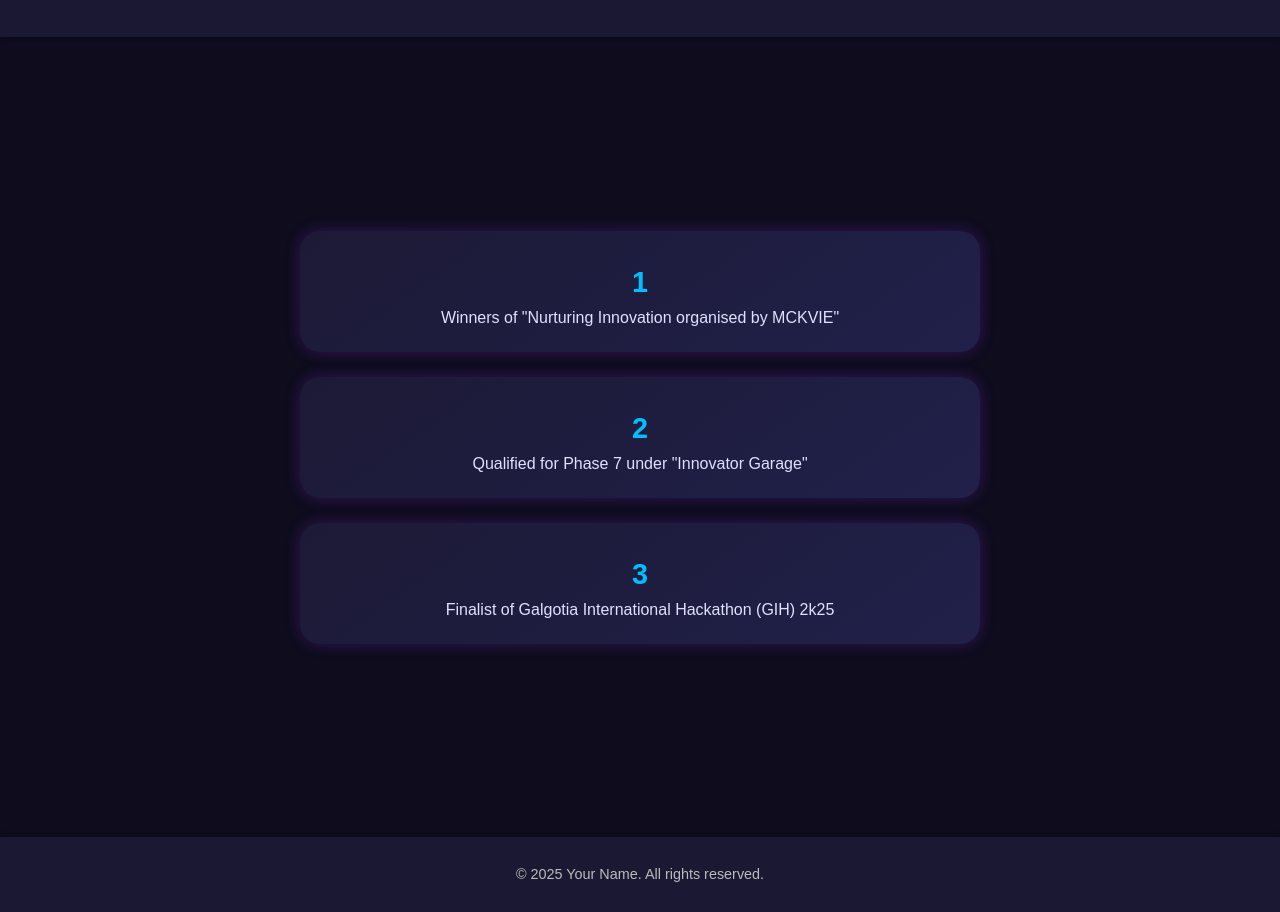
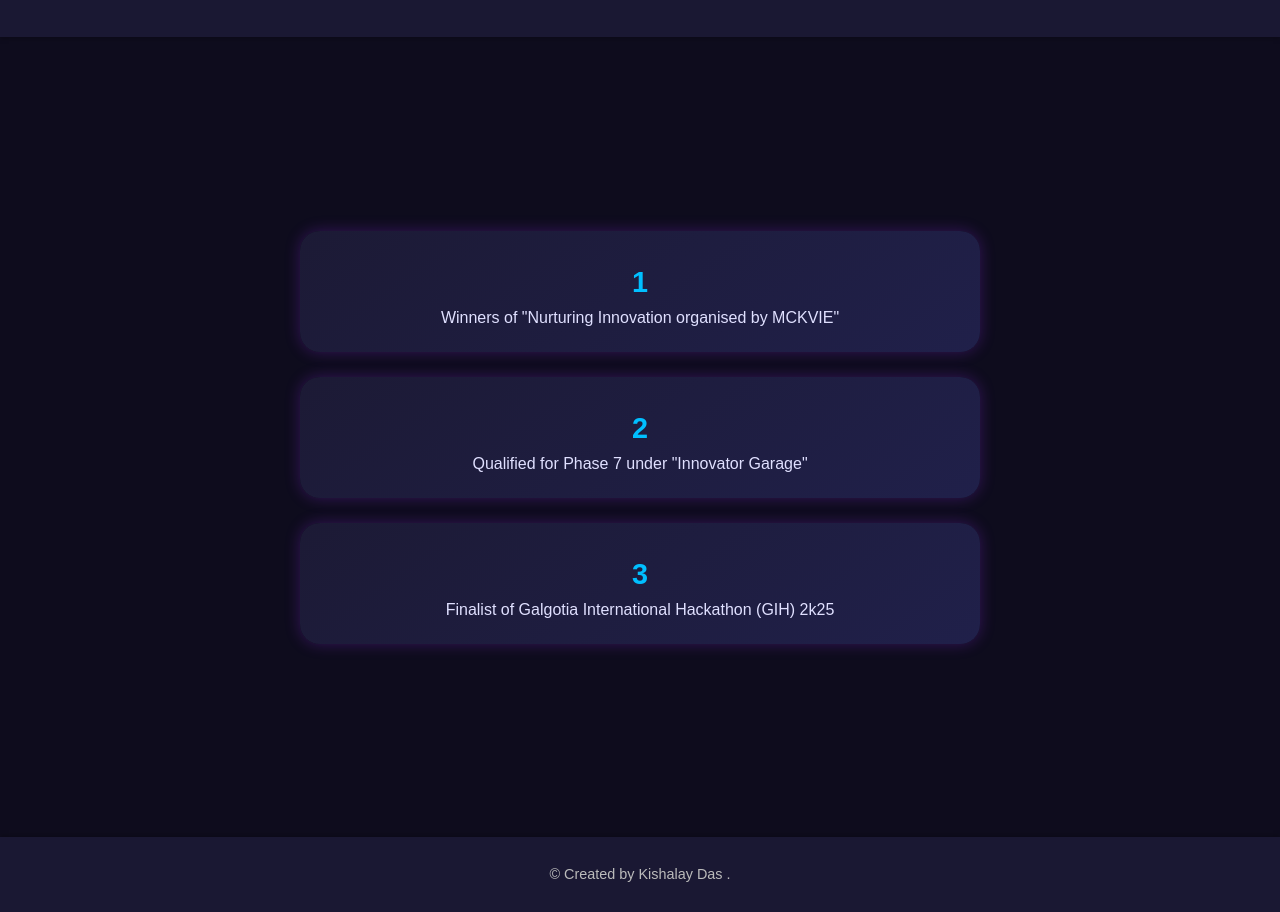
Before and after one commit to kishalaycodes/PORTFOLIO, a plain HTML site: page achievements.html in a window 1280 px wide. Shown: the part 119-1031 px from the top of the page. Drawn offline with Linux system fonts and the light colour scheme.

Commit message:
FINAL version of my personal portfolio

```diff
--- a/achievements.html
+++ b/achievements.html
@@ -33,7 +33,7 @@
   </main>
 
   <footer class="site-footer">
-    <p>&copy; 2025 Your Name. All rights reserved.</p>
+    <p>&copy; Created by Kishalay Das .</p>
   </footer>
 
 </body>
```
